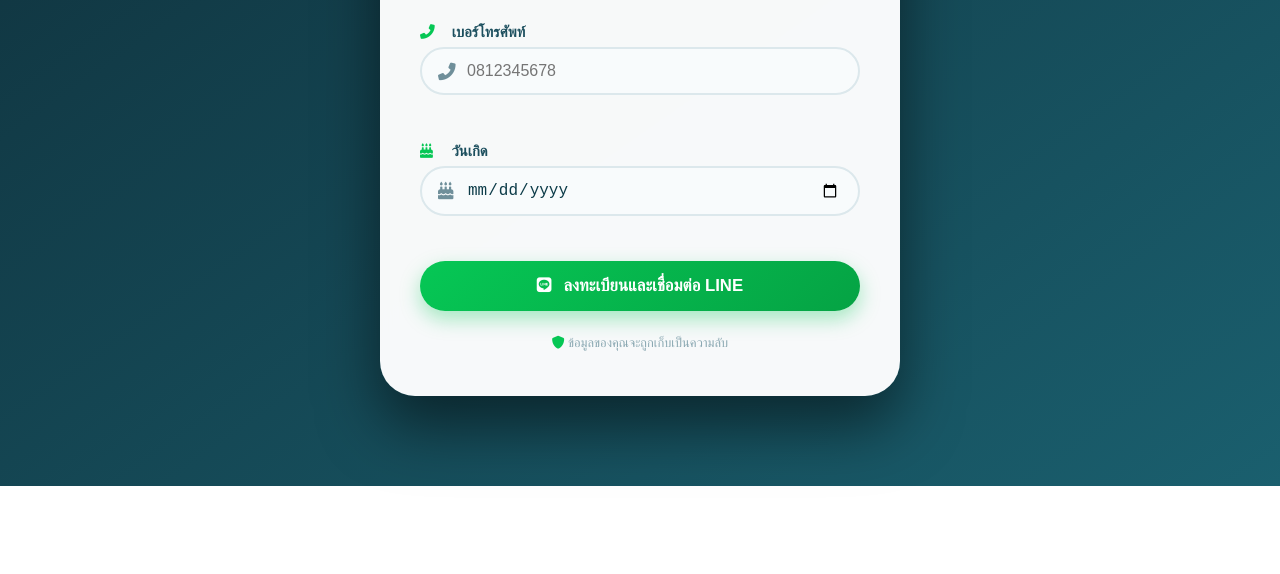
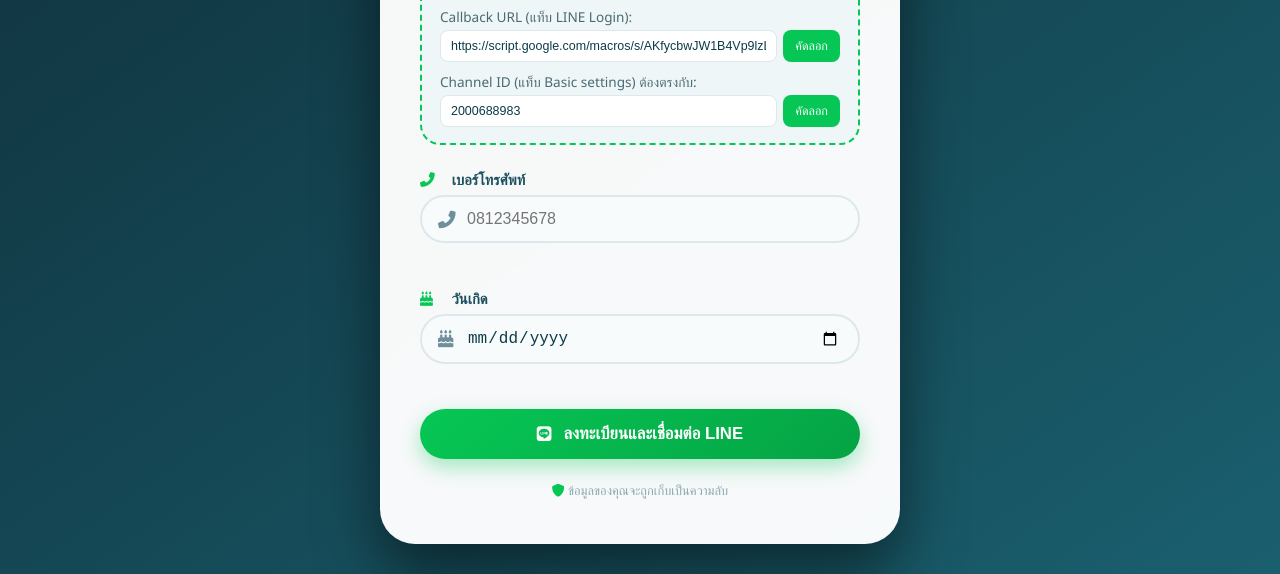
Before and after one commit to cmfrozen1/testregister, a website: page index.html in a window 1280 px wide. Shown: the part 314-888 px from the top of the page. Before the commit the page ends 800 px from the top, so only its background shows below. Drawn offline with Linux system fonts and the light colour scheme.

Commit message:
Update index.html

```diff
--- a/index.html
+++ b/index.html
@@ -360,6 +360,28 @@
             <div class="divider"></div>
         </div>
 
+        <!-- กล่องแสดงค่าที่ต้องตั้งใน LINE Developers Console -->
+        <div id="configPanel" style="background:#eef6f8; border:2px dashed #06C755; border-radius:20px; padding:16px 18px; margin-bottom:24px; font-size:0.85rem;">
+            <div style="font-weight:700; color:#0b3b4b; margin-bottom:10px;">
+                <i class="fas fa-wrench" style="color:#06C755;"></i> ค่าที่ต้องตั้งใน LINE Developers Console
+            </div>
+            <div style="margin-bottom:10px;">
+                <label style="display:block; color:#4b6a74; margin-bottom:4px;">Callback URL (แท็บ LINE Login):</label>
+                <div style="display:flex; gap:6px;">
+                    <input id="cfgRedirectUri" readonly style="flex:1; padding:8px 10px; border:1px solid #dce8ec; border-radius:8px; font-size:0.78rem; background:#fff; color:#0c3b48;">
+                    <button type="button" onclick="copyField('cfgRedirectUri', this)" style="border:none; background:#06C755; color:#fff; border-radius:8px; padding:0 12px; cursor:pointer; font-size:0.78rem;">คัดลอก</button>
+                </div>
+            </div>
+            <div>
+                <label style="display:block; color:#4b6a74; margin-bottom:4px;">Channel ID (แท็บ Basic settings) ต้องตรงกับ:</label>
+                <div style="display:flex; gap:6px;">
+                    <input id="cfgChannelId" readonly style="flex:1; padding:8px 10px; border:1px solid #dce8ec; border-radius:8px; font-size:0.78rem; background:#fff; color:#0c3b48;">
+                    <button type="button" onclick="copyField('cfgChannelId', this)" style="border:none; background:#06C755; color:#fff; border-radius:8px; padding:0 12px; cursor:pointer; font-size:0.78rem;">คัดลอก</button>
+                </div>
+            </div>
+            <div id="cfgWarning" style="display:none; margin-top:10px; color:#a13030; font-weight:600;"></div>
+        </div>
+
         <!-- ขั้นตอนที่ 1: กรอกข้อมูลลงทะเบียน -->
         <div id="step1" class="card show">
             <form id="myForm" novalidate>
@@ -449,14 +471,32 @@
             if (!LINE_CHANNEL_ID) problems.push('LINE_CHANNEL_ID ว่างเปล่า');
             if (WEB_APP_URL && !/^https:\/\//.test(WEB_APP_URL)) problems.push('WEB_APP_URL ต้องขึ้นต้นด้วย https://');
 
+            document.getElementById('cfgRedirectUri').value = LINE_CALLBACK_URL;
+            document.getElementById('cfgChannelId').value = LINE_CHANNEL_ID;
+
+            const warningBox = document.getElementById('cfgWarning');
             if (problems.length) {
-                console.error('[CONFIG ERROR]', problems.join(', '));
+                warningBox.style.display = 'block';
+                warningBox.textContent = '⚠ ' + problems.join(', ');
             }
 
             console.log('%c[LINE Login Debug]', 'font-weight:bold;color:#06C755;');
             console.log('redirect_uri ที่จะใช้จริง (ต้องตรงกับ Callback URL ใน LINE Developers Console แบบเป๊ะๆ ทุกตัวอักษร):');
             console.log(LINE_CALLBACK_URL);
         })();
+
+        function copyField(id, btn) {
+            const el = document.getElementById(id);
+            el.select();
+            el.setSelectionRange(0, 99999);
+            navigator.clipboard.writeText(el.value).then(function() {
+                const original = btn.textContent;
+                btn.textContent = 'คัดลอกแล้ว ✓';
+                setTimeout(function() { btn.textContent = original; }, 1500);
+            }).catch(function() {
+                document.execCommand('copy');
+            });
+        }
 
         // ============================================================
         //  ตรวจสอบเบอร์โทรศัพท์
@@ -561,8 +601,7 @@
                 client_id: LINE_CHANNEL_ID,
                 redirect_uri: LINE_CALLBACK_URL,
                 state: state,
-                scope: 'profile openid',
-                bot_prompt: 'aggressive'
+                scope: 'profile'
             });
 
             return 'https://access.line.me/oauth2/v2.1/authorize?' + params.toString();
```
